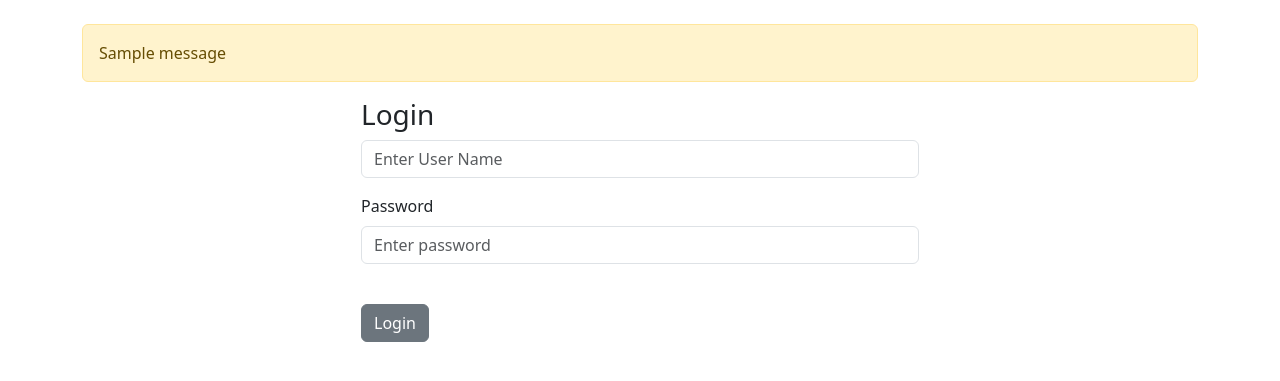
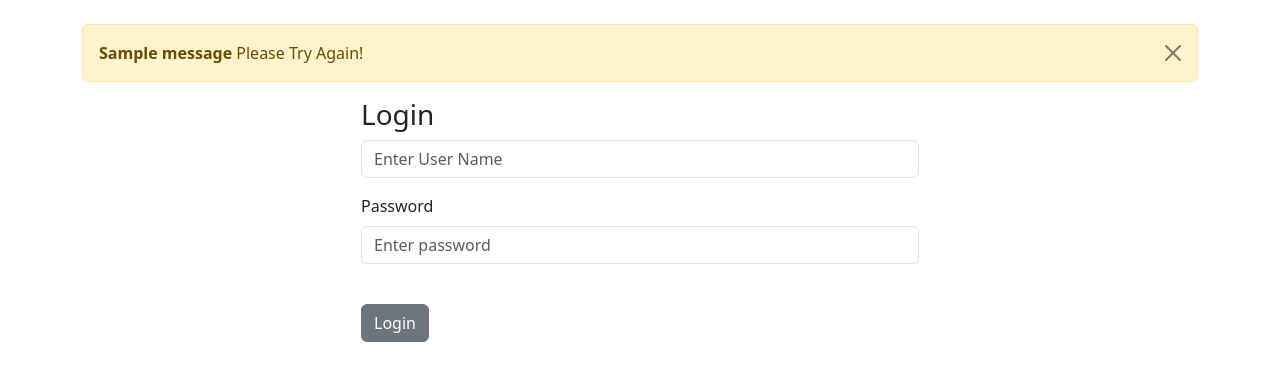
Before and after one commit to sjgithubber/django-crm-codealong, a Django app: page / in a window 1280 px wide. Shown: the part 56-437 px from the top of the page. Run offline with Django 5.2, Linux system fonts and the light colour scheme; tables that the repository leaves empty hold one stand-in row (values such as "Sample post"); one stand-in notice (Sample message) is shown.

Commit message:
changed format of alert
fixed a typo that caused alert-dismissible class to not function as
intended, placing the closing of warning button at the end

```diff
--- a/website/templates/base.html
+++ b/website/templates/base.html
@@ -15,8 +15,10 @@
         <br/>
         {% if messages %}
           {% for message in messages %}
-          <div class="alert alert-warning" role="alert">
-            {{ message }}
+          <div class="alert alert-warning alert-dismissible fade show" role="alert">
+            <strong>{{ message }}</strong>
+            Please Try Again!
+            <button type="button" class="btn-close" data-bs-dismiss="alert" aria-label="Close"></button>
           </div>
           {% endfor %}
         {% endif %}
```
